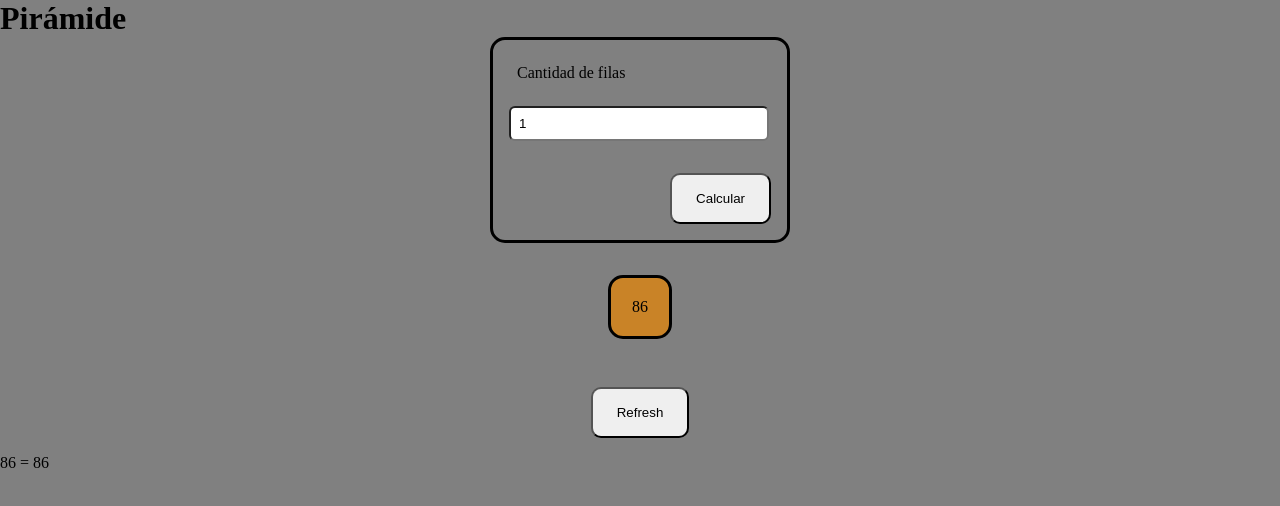
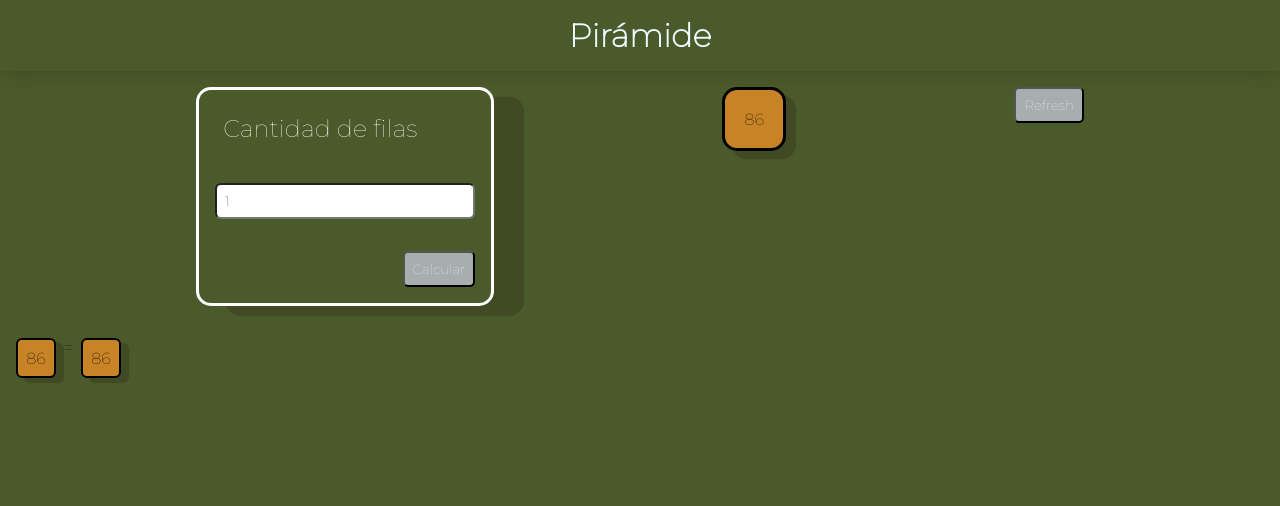
Before and after one commit to Iesu16/Piramide, a plain HTML site: page index.html in a window 1280 px wide. Drawn offline with Linux system fonts and the light colour scheme.

Commit message:
Update style.css
Mejor diseño

```diff
--- a/style.css
+++ b/style.css
@@ -1,31 +1,50 @@
+@import url('https://fonts.googleapis.com/css2?family=Montserrat:wght@100&display=swap');
 *{
     margin: unset;
     padding: unset;
     box-sizing: border-box;
-
+    font-family: 'Montserrat', sans-serif;
 }
-
 body{
-    font-family: 'Roboto Serif', serif;
-    background-color: gray;
+    width: 100%;
+    font-family: 'Montserrat', serif;
+    background-color: rgb(75, 90, 42);
+}
+h1{
+    padding: 1rem;
+    box-shadow: 1px 1px 20px rgba(25, 11, 11, 0.2);
+    display: flex;
+    justify-content: center;
+    font-family: 'Montserrat' serif;
+    font-size: 2rem;
+    color: aliceblue;
 }
 section{
     display: flex;
-    flex-direction: column;
+    align-items: start;
+    justify-content: space-evenly;
     gap: 1rem;
-    align-items: center;
 }
 .start{
-    width: 300px;
+    width: 100;
+    margin: 1rem;
+    box-shadow: 30px  10px 1px rgba(25, 11, 11, 0.2);
+    display: flex;
     flex-direction: column;
-    border: 3px solid black;
+    border: 3px solid white;
     border-radius: 15px;
-
+}
+#Calcular{
+    display: flex;
+    flex-direction: column;
+    align-items: flex-end;
 }
 label{
     display:flex;
     justify-content: start;
     margin: 1.5rem;
+    color: white;
+    font-size: 1.5rem;
 }
 input{
     width: 260px;
@@ -36,12 +55,15 @@ input{
 }
 .start > div{
     display:flex;
-    justify-content: end;
+    justify-content: start;
    }
 button{
     margin: 1rem;
-    padding:1rem 1.5rem;
-    border-radius: 10px;
+    padding:0.5rem;
+    border-radius: 5px;
+    background-color: rgb(168, 174, 173);
+    color: aliceblue;
+    font-family: 'Montserrat' sans-serif;
 }
 .row{
     display:flex;
@@ -52,6 +74,7 @@ gap: 1rem;
 .square{
     height: 4rem;
     width: 4rem;
+    box-shadow: 10px 8px 1px rgba(25, 11, 11, 0.2);
     background-color: white;
     border: 3px solid black;
     border-radius: 15px;
@@ -59,6 +82,33 @@ gap: 1rem;
     justify-content: center;
     align-items: center;
 }
+#path{
+    padding: 1rem;
+    width: 300px;
+    gap: 0.5rem;
+    display: flex;
+    flex-direction: row;
+    flex-wrap: wrap;
+    max-width: 50%;
+    color: black;
+}
+.squarer{
+    height: 2.5rem;
+    width: 2.5rem;
+    box-shadow: 8px 5px 1px rgba(25, 11, 11, 0.2);
+    background-color: rgb(201, 131, 39);
+    border: 2px solid black;
+    border-radius: 6px;
+    display: flex;
+    justify-content: center;
+    align-items: center;
+}
 .square.highlighted {
-    background-color: pink;
+    background-color: rgb(201, 131, 39);
 }
+@media (min-width: 1000px) {
+}
+button:hover {
+    background-color: rgb(201, 131, 39);
+    color: white;
+}
```
Lines whose indentation alone changed are shown as unchanged.
